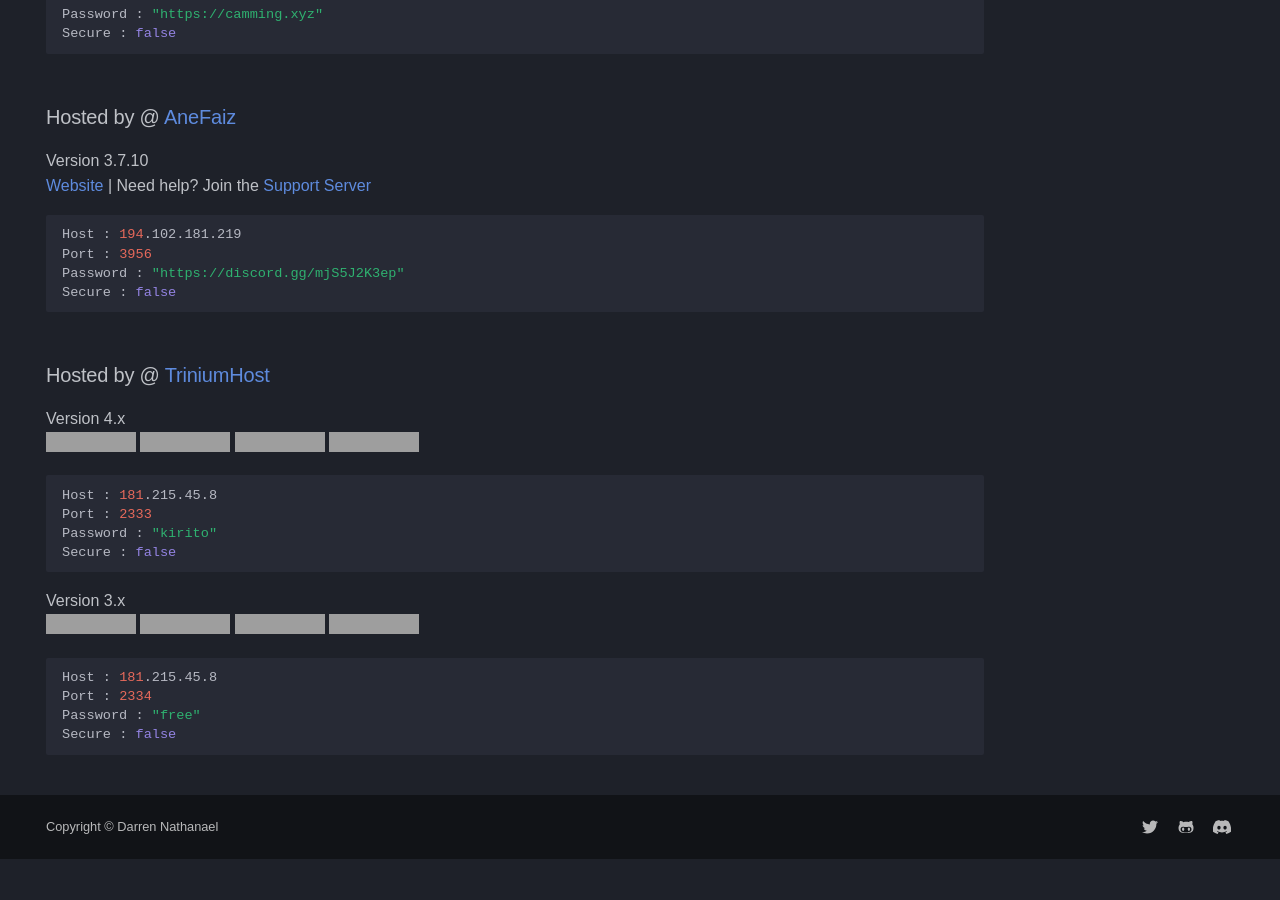
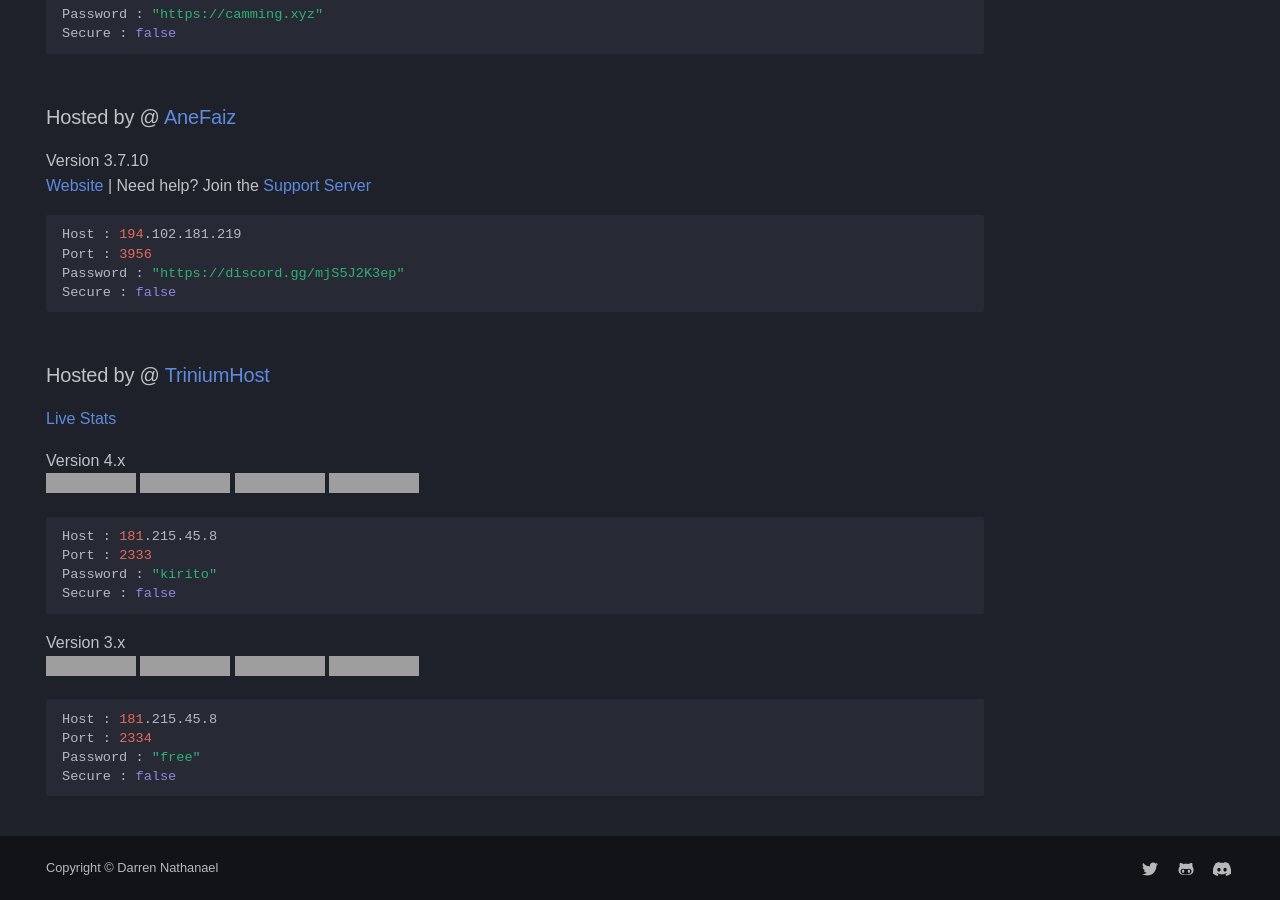
Before and after one commit to DarrenOfficial/lavalink-list, an MkDocs documentation site: the page built from docs/NoSSL/Lavalink-NonSSL.md, in a window 1280 px wide and 900 px high, scrolled down 1723 px, cut to the strip 0-900 px from the top of the window. Built offline with MkDocs 1.6.1 and Material for MkDocs 9.7.7, drawn with Linux system fonts in a browser that asks for light colours; some web fonts are replaced; comment, search, counter and statistics services are not loaded; a style sheet for code colours, icons or effects is not loaded; before the commit the page ends 2582 px from its top, so only the background shows below that; grey boxes are pictures that could not be loaded.

Commit message:
Update Lavalink-NonSSL.md

````diff
--- a/docs/NoSSL/Lavalink-NonSSL.md
+++ b/docs/NoSSL/Lavalink-NonSSL.md
@@ -92,6 +92,8 @@ Secure : false
 ```
 
 ### Hosted by @ [TriniumHost](https://links.triniumhost.com/)
+[Live Stats](https://lavalink-status.triniumhost.com/)
+
 Version 4.x <br />
 ![Status](https://g-status.ecoguardiao.tech/api/badge/1/status) ![Players](https://lavalink-api-status.triniumhost.com/v4/badge/connections) ![Uptime](https://g-status.ecoguardiao.tech/api/badge/1/uptime) ![Ping](https://g-status.ecoguardiao.tech/api/badge/1/ping)
 ```bash
````
